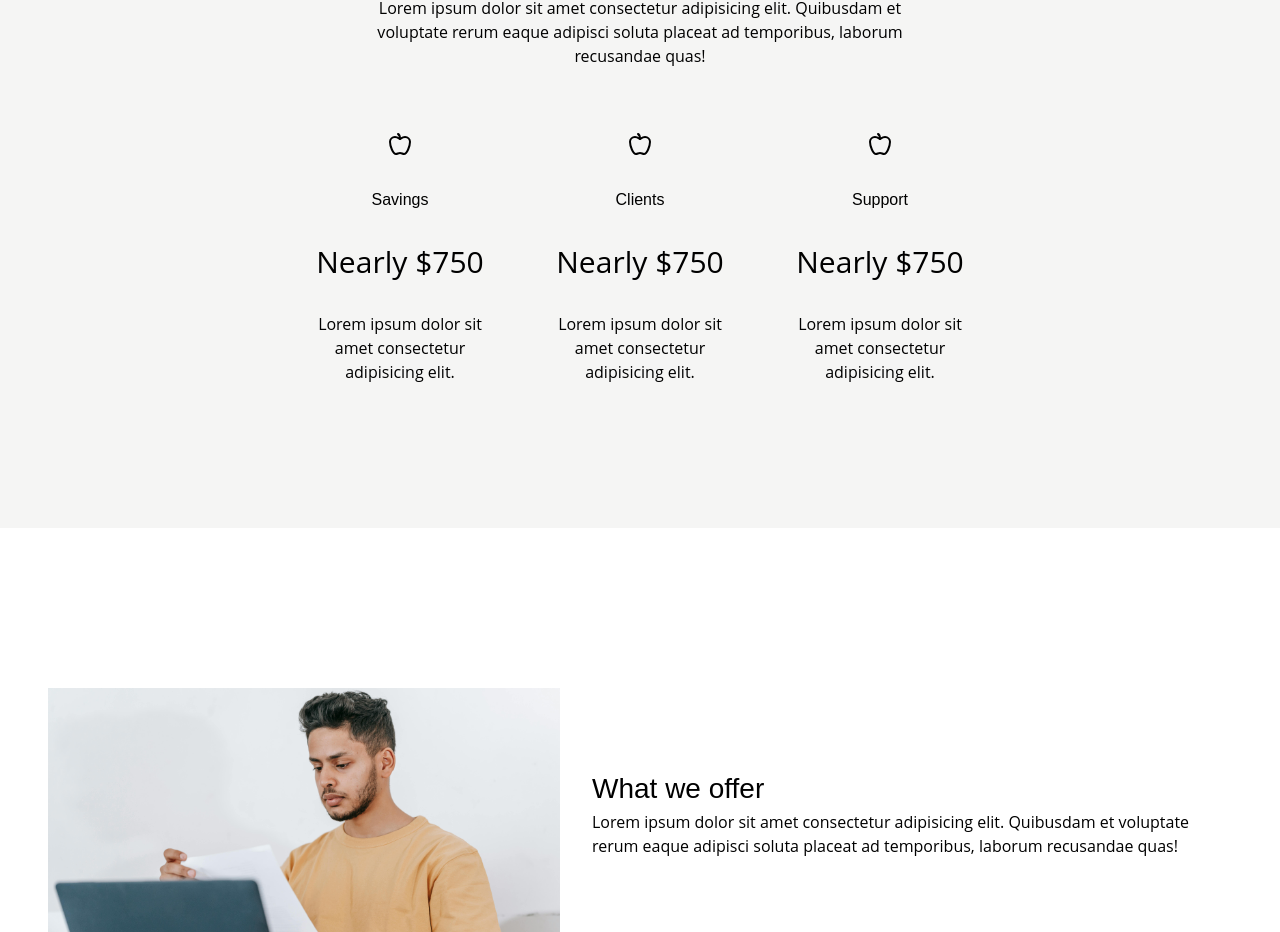
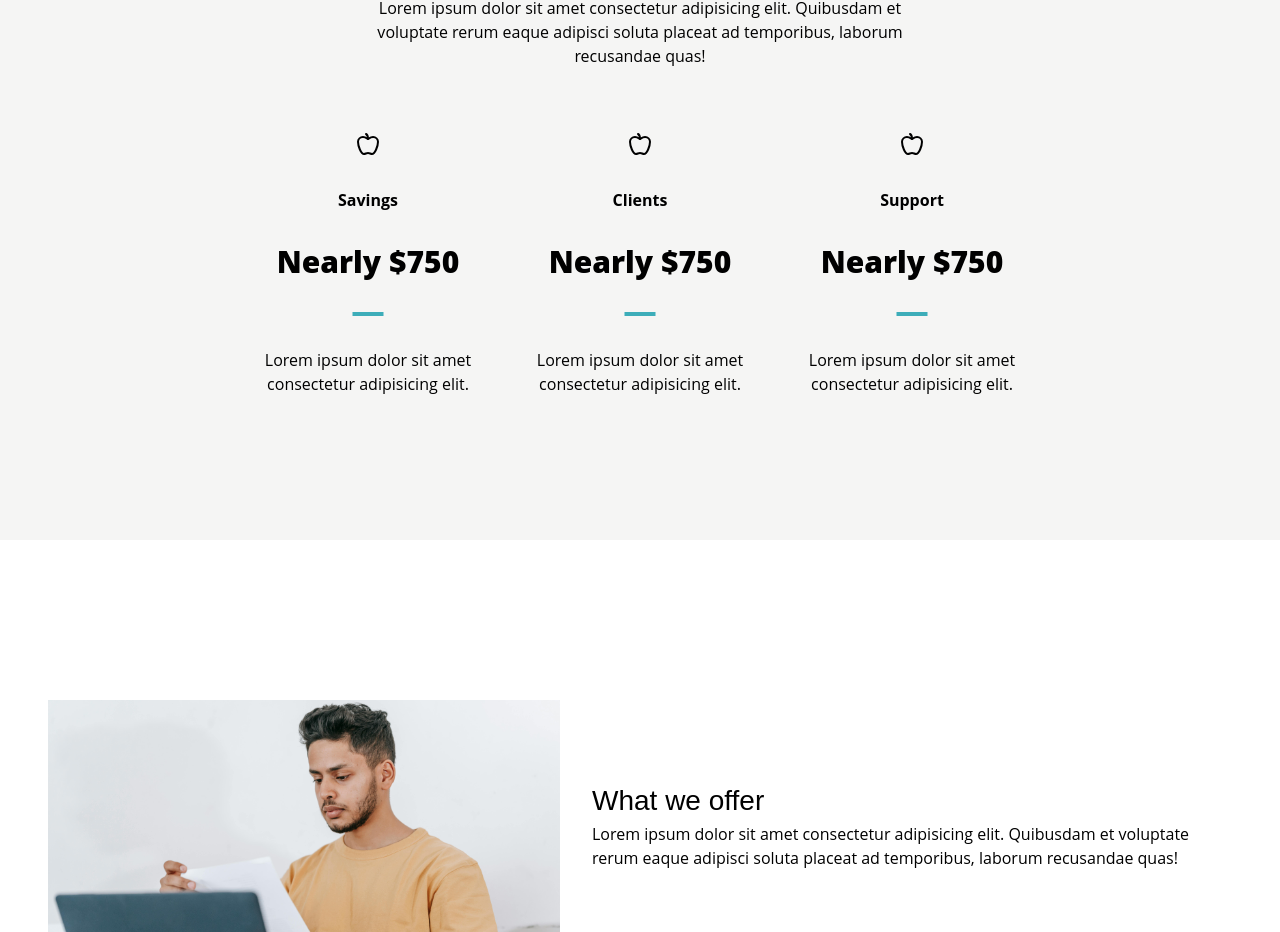
Before and after one commit to swhoxf/stepladder, a React (Create React App) app: page / in a window 1280 px wide. Shown: the part 1434-2366 px from the top of the page. Built offline with nearby package versions, Linux system fonts and the light colour scheme.

Commit message:
improved styling, added decorative element

```diff
--- a/src/components/Metric.js
+++ b/src/components/Metric.js
@@ -1,15 +1,17 @@
 // import utitilites
 import React from 'react'
 
+// import assets
+import rectangle from '../assets/decorative/rectangle.svg'
+
 const Metric = (props) => {
   return (
-    <div className="max-w-48 flex flex-col gap-8 justify-center">
+    <div className="max-w-56 flex flex-col gap-8 justify-center">
       { props.icon }
-      <h3>{ props.category }</h3>
-      <p className="text-3xl">{ props.statistic }</p>
-      <p>
-        { props.message }
-      </p>
+      <h3 className="font-bold font-body">{ props.category }</h3>
+      <p className="text-3xl font-display font-black">{ props.statistic }</p>
+      <img src={rectangle} alt="" className="h-1" />
+      <p>{ props.message }</p>
     </div>
   )
 }
--- a/tailwind.config.js
+++ b/tailwind.config.js
@@ -6,6 +6,14 @@ module.exports = {
     "./public/index.html",
   ],
   theme: {
+    fontFamily: {
+      'display': ['halogen', '"Open Sans"', 'ui-sans-serif', 'system-ui', '-apple-system', 'BlinkMacSystemFont', '"Segoe UI"', 'Roboto', 'Oxygen',
+        'Ubuntu', 'Cantarell', 'Fira Sans', 'Droid Sans', '"Helvetica Neue"',
+        'sans-serif'],
+      'body': ['"Open Sans"', 'ui-sans-serif', 'system-ui', '-apple-system', 'BlinkMacSystemFont', '"Segoe UI"', 'Roboto', 'Oxygen',
+        'Ubuntu', 'Cantarell', 'Fira Sans', 'Droid Sans', '"Helvetica Neue"',
+        'sans-serif']
+    },
     extend: {},
   },
   plugins: [],
```
Also changed, not shown: src/assets/decorative/rectangle.svg (added).
